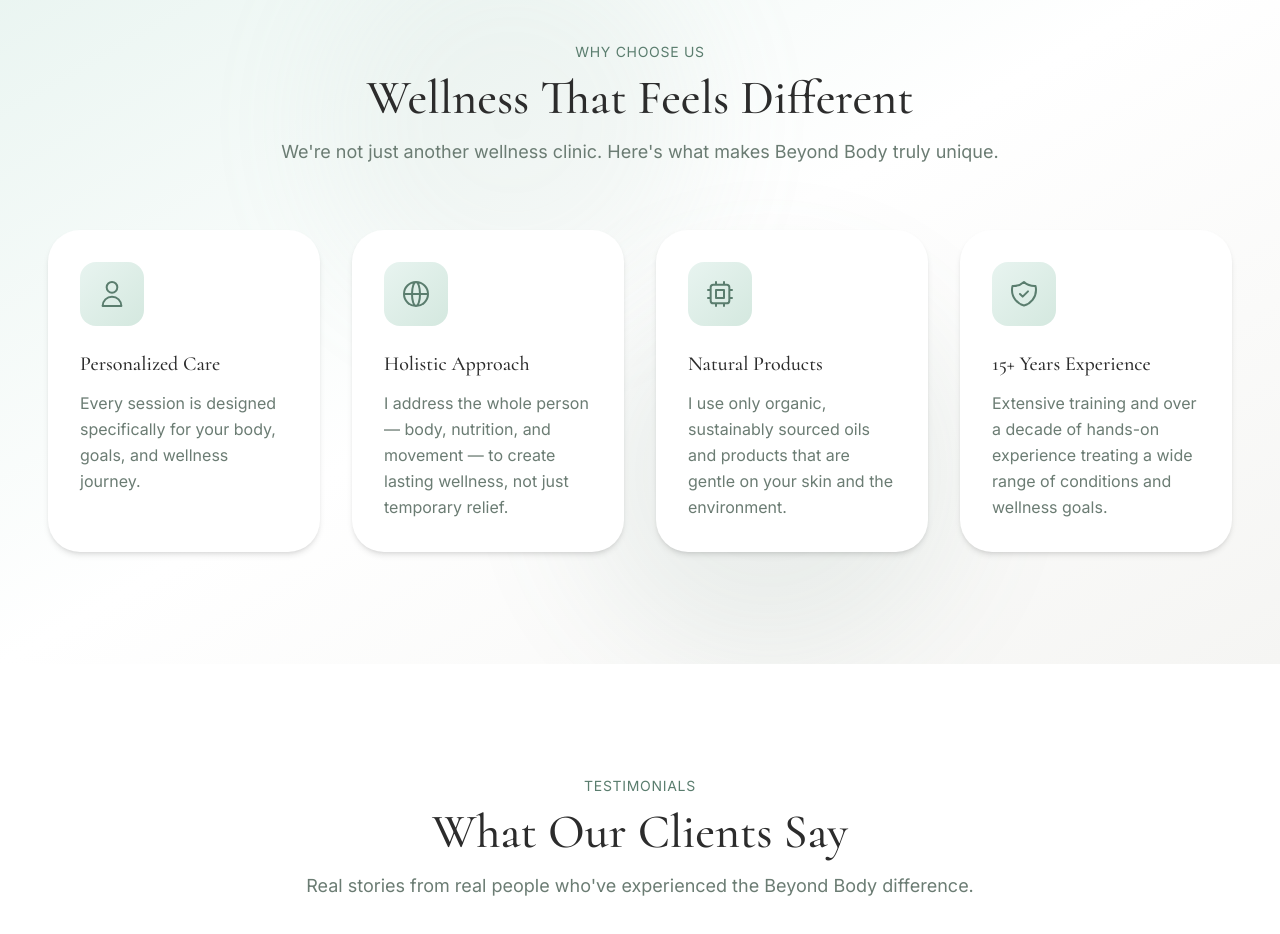
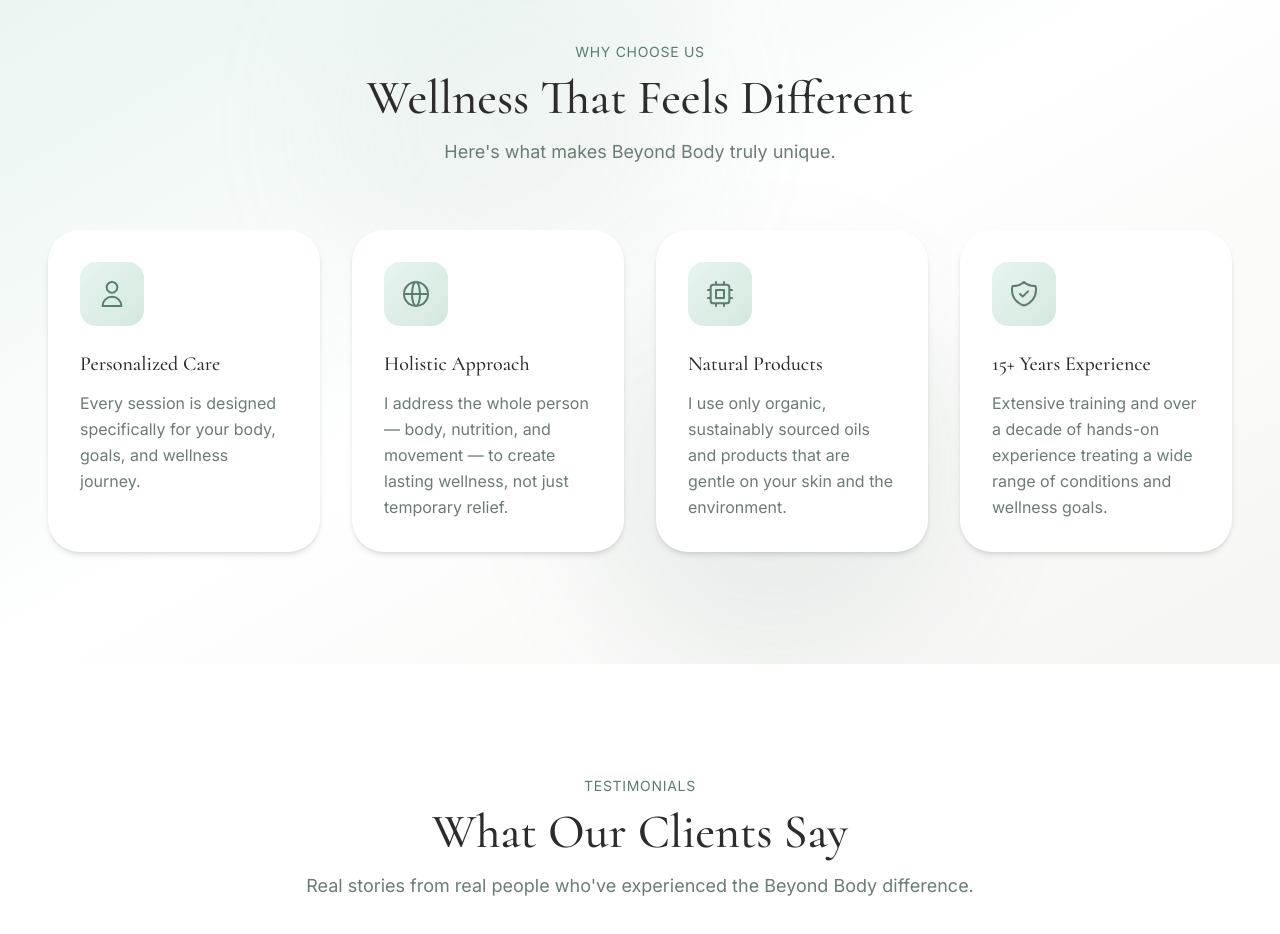
Before and after one commit to LXMachado/holistic-health-redesign, a React (Vite) app: page / in a window 1280 px wide. Shown: the part 3760-4694 px from the top of the page. Built offline with nearby package versions, Linux system fonts and the light colour scheme.

Commit message:
fix: remove unnecessary wording in the introduction of WhyChooseUs component

```diff
--- a/src/app/components/WhyChooseUs.tsx
+++ b/src/app/components/WhyChooseUs.tsx
@@ -50,7 +50,7 @@
           <div className="text-sm uppercase tracking-wider text-[#5a7d6e] mb-3">Why Choose Us</div>
           <h2 className="text-4xl lg:text-5xl mb-4">Wellness That Feels Different</h2>
           <p className="text-lg text-[#6b7c73]">
-            We're not just another wellness clinic. Here's what makes Beyond Body truly unique.
+             Here's what makes Beyond Body truly unique.
           </p>
         </div>
 
```
